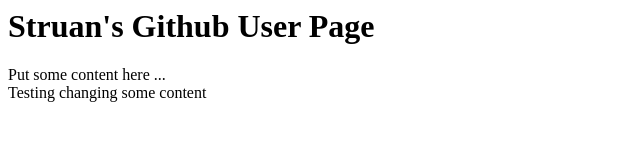
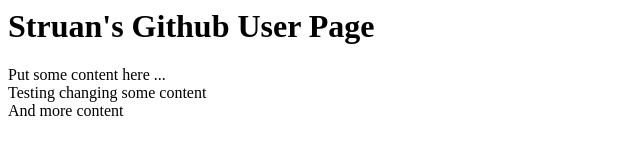
Before and after one commit to NeonGraal/neongraal.github.com, a plain HTML site: page index.html in a window 1280 px wide. Shown: the full height of the page, 0-640 px from the left. Drawn offline with Linux system fonts and the light colour scheme.

Commit message:
TEsting changes from Github for windows

```diff
--- a/index.html
+++ b/index.html
@@ -7,5 +7,7 @@
         Put some content here ...
         <br>
         Testing changing some content
+        <br>
+        And more content
     </BODY>
 <HTML>
```
